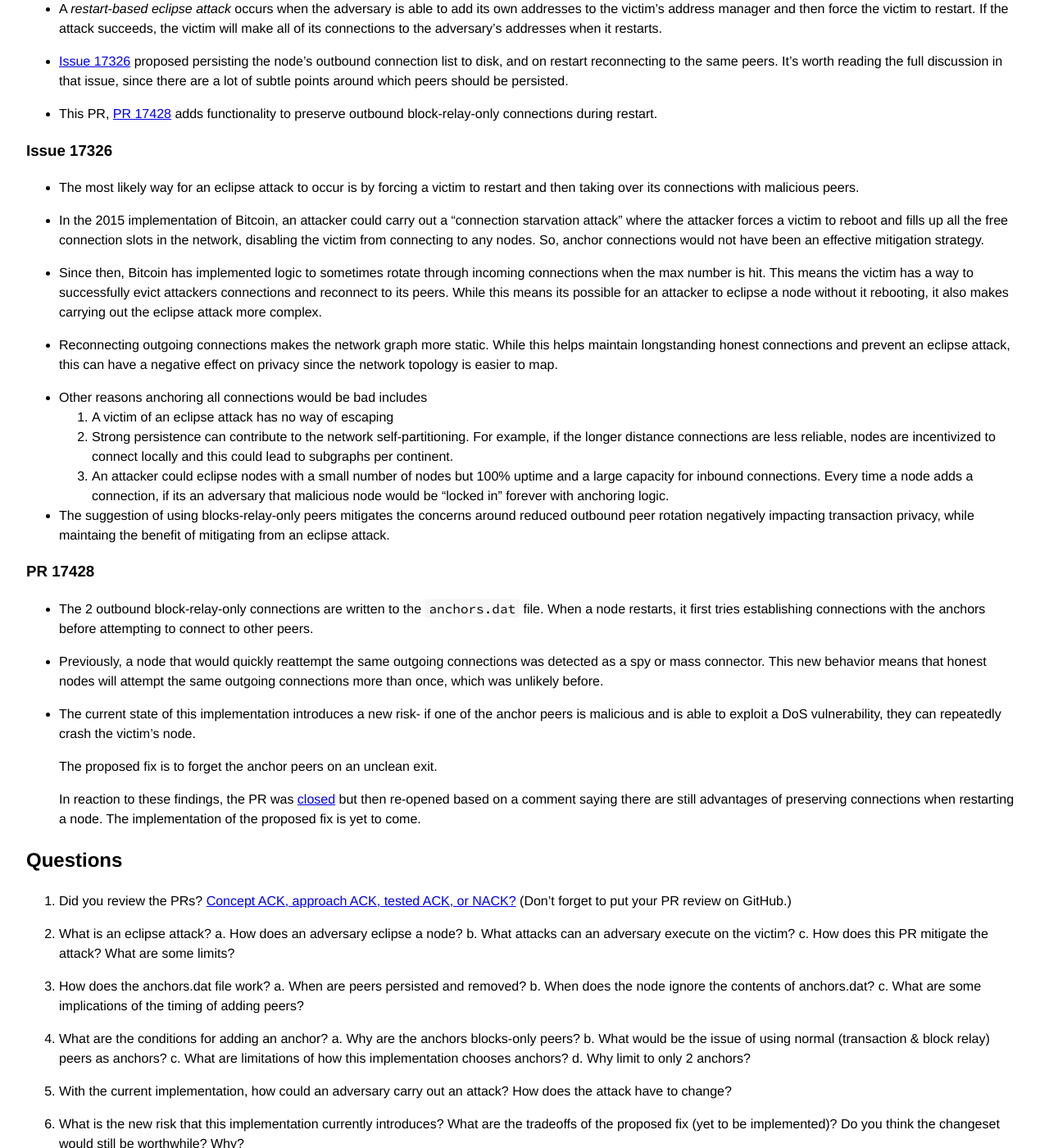
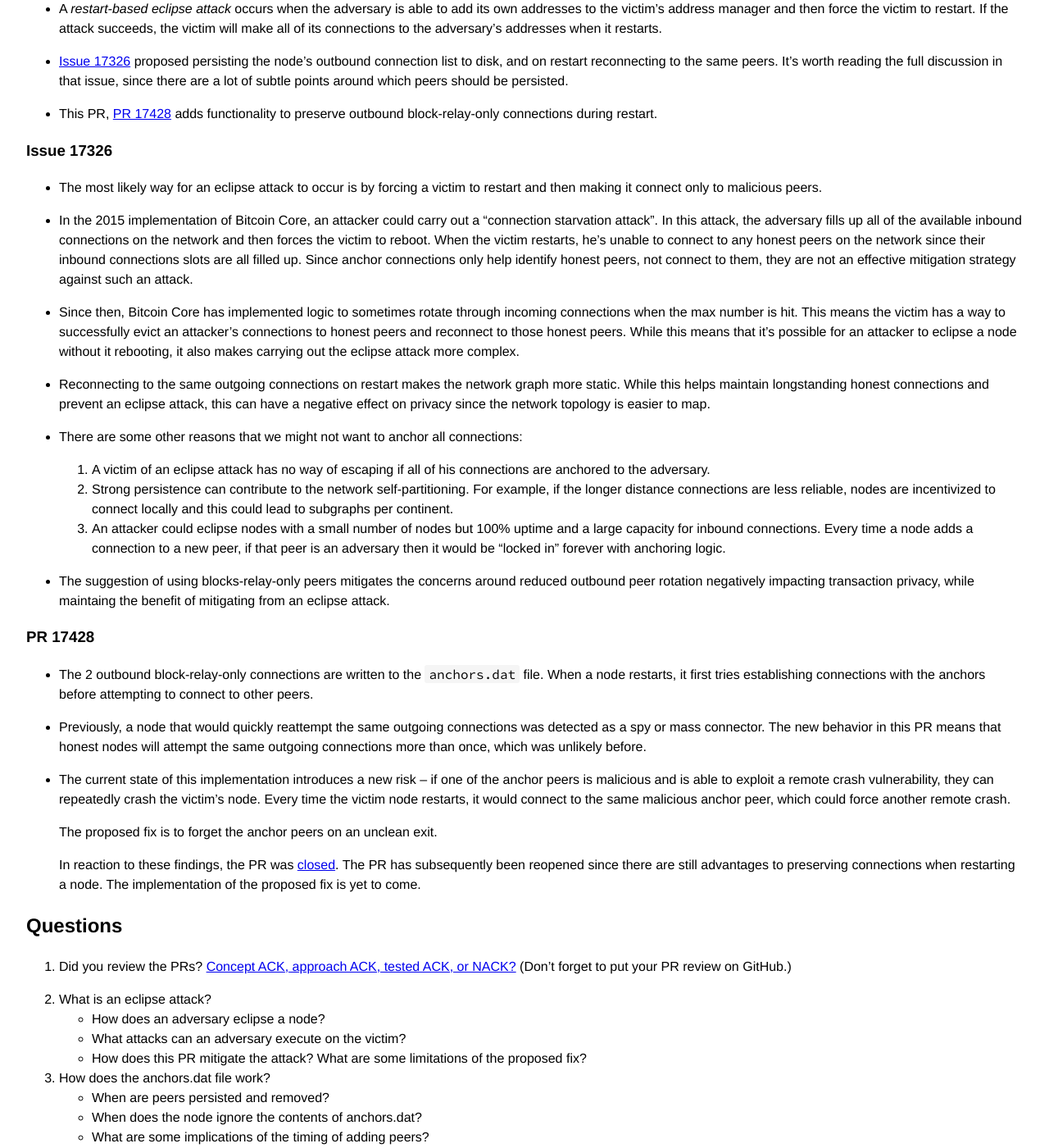
Before and after one commit to bitcoin-core-review-club/website, a Jekyll site: the page built from _posts/2020-02-26-#17428.md, in a window 1280 px wide and 1400 px high, scrolled down 664 px. Shown: the whole window at 82% size. Built offline with Jekyll 4.4.1, drawn with Linux system fonts in a browser that asks for light colours; some of the changed text lies outside the part shown.

Commit message:
Nits for n17428 notes

```diff
--- a/_posts/2020-02-26-#17428.md
+++ b/_posts/2020-02-26-#17428.md
@@ -12,7 +12,7 @@
 
 ## Notes
 
-An eclipse attack is when an attacker is able to isolate a node from all honest
+An _eclipse attack_ is when an attacker is able to isolate a node from all honest
 peers.
 
 This PR seeks to mitigate a specific type of eclipse attack by introducing
@@ -51,61 +52,70 @@
   restart.
 
 ### Issue 17326
+
 - The most likely way for an eclipse attack to occur is by forcing a victim
-  to restart and then taking over its connections with malicious peers.
+  to restart and then making it connect only to malicious peers.
 
-- In the 2015 implementation of Bitcoin, an attacker could carry out a
-  "connection starvation attack" where the attacker forces a victim to reboot and fills up all the free
-  connection slots in the network, disabling the victim from connecting to any
-  nodes. So, anchor connections would not have been an effective mitigation
-  strategy.
+- In the 2015 implementation of Bitcoin Core, an attacker could carry out a
+  "connection starvation attack". In this attack, the adversary fills up
+  all of the available inbound connections on the network and then forces
+  the victim to reboot. When the victim restarts, he's unable to connect to
+  any honest peers on the network since their inbound connections slots are
+  all filled up. Since anchor connections only help identify honest peers, not
+  connect to them, they are not an effective mitigation strategy against such an
+  attack.
 
-- Since then, Bitcoin has implemented logic to sometimes rotate through
+- Since then, Bitcoin Core has implemented logic to sometimes rotate through
   incoming connections when the max number is hit. This means the victim has a
-  way to successfully evict attackers connections and reconnect to its peers.
-  While this means its possible for an attacker to eclipse a node without it
-  rebooting, it also makes carrying out the eclipse attack more complex.
+  way to successfully evict an attacker's connections to honest peers and
+  reconnect to those honest peers.  While this means that it's possible for an
+  attacker to eclipse a node without it rebooting, it also makes carrying out the
+  eclipse attack more complex.
 
-- Reconnecting outgoing connections makes the network graph more static. While
+- Reconnecting to the same outgoing connections on restart makes the network graph more static. While
   this helps maintain longstanding honest connections and prevent an eclipse
   attack, this can have a negative effect on privacy since the network topology
   is easier to map.
 
-- Other reasons anchoring all connections would be bad includes
-1. A victim of an eclipse attack has no way of escaping
-2. Strong persistence can contribute to the network self-partitioning. For example, if the longer
-  distance connections are less reliable, nodes are incentivized to connect
-  locally and this could lead to subgraphs per continent.
-3. An attacker could eclipse nodes with a small number of nodes but 100% uptime
-  and a large capacity for inbound connections. Every time a node adds a
-  connection, if its an adversary that malicious node would be "locked in"
-  forever with anchoring logic.
+- There are some other reasons that we might not want to anchor all connections:
+
+    1. A victim of an eclipse attack has no way of escaping if all of his connections
+       are anchored to the adversary.
+    2. Strong persistence can contribute to the network self-partitioning. For
+       example, if the longer distance connections are less reliable, nodes are
+       incentivized to connect locally and this could lead to subgraphs per continent.
+    3. An attacker could eclipse nodes with a small number of nodes but 100% uptime
+       and a large capacity for inbound connections. Every time a node adds a
+       connection to a new peer, if that peer is an adversary then it would be "locked in"
+       forever with anchoring logic.
 
 - The suggestion of using blocks-relay-only peers mitigates the concerns around
   reduced outbound peer rotation negatively impacting transaction privacy,
   while maintaing the benefit of mitigating from an eclipse attack.
 
 ### PR 17428
+
 - The 2 outbound block-relay-only connections are written to the `anchors.dat`
   file. When a node restarts, it first tries establishing connections with the
   anchors before attempting to connect to other peers.
 
 - Previously, a node that would quickly reattempt the same outgoing connections
-  was detected as a spy or mass connector. This new behavior means that honest
+  was detected as a spy or mass connector. The new behavior in this PR means that honest
   nodes will attempt the same outgoing connections more than once, which was
   unlikely before.
 
-- The current state of this implementation introduces a new risk- if one of the
-  anchor peers is malicious and is able to exploit a DoS vulnerability, they
-  can repeatedly crash the victim's node.
+- The current state of this implementation introduces a new risk -- if one of the
+  anchor peers is malicious and is able to exploit a remote crash vulnerability, they
+  can repeatedly crash the victim's node. Every time the victim node restarts,
+  it would connect to the same malicious anchor peer, which could force another
+  remote crash.
 
   The proposed fix is to forget the anchor peers on an unclean exit.
 
-  In reaction to these findings, the PR was [closed](https://github.com/bitcoin/bitcoin/pull/17428#issuecomment-583737058)
-  but then re-opened based on a comment saying there are still advantages of
+  In reaction to these findings, the PR was [closed](https://github.com/bitcoin/bitcoin/pull/17428#issuecomment-583737058).
+  The PR has subsequently been reopened since there are still advantages to
   preserving connections when restarting a node. The implementation of the
   proposed fix is yet to come.
-
 
 ## Questions
 
@@ -114,24 +124,25 @@
 (Don't forget to put your PR review on GitHub.)
 
 2. What is an eclipse attack?
-  a. How does an adversary eclipse a node?
-  b. What attacks can an adversary execute on the victim?
-  c. How does this PR mitigate the attack? What are some limits?
+  - How does an adversary eclipse a node?
+  - What attacks can an adversary execute on the victim?
+  - How does this PR mitigate the attack? What are some limitations of the proposed fix?
 
 3. How does the anchors.dat file work?
-  a. When are peers persisted and removed?
-  b. When does the node ignore the contents of anchors.dat?
-  c. What are some implications of the timing of adding peers?
+  - When are peers persisted and removed?
+  - When does the node ignore the contents of anchors.dat?
+  - What are some implications of the timing of adding peers?
 
 4. What are the conditions for adding an anchor?
-  a. Why are the anchors blocks-only peers?
-  b. What would be the issue of using normal (transaction & block relay) peers
-  as anchors?
-  c. What are limitations of how this implementation chooses anchors?
-  d. Why limit to only 2 anchors?
+  - Why do we only consider adding blocks-only peers as anchor peers?
+  - What would be the issue of using normal (transaction & block relay) peers
+    as anchors?
+  - What are limitations of how this implementation chooses anchors?
+  - Why limit to only 2 anchors?
 
-5. With the current implementation, how could an adversary carry out an attack?
-   How does the attack have to change?
+5. With the current implementation of this PR, how could an adversary carry out
+   an attack? How is this different from what an attacker would have to do
+   currently?
 
 6. What is the new risk that this implementation currently introduces? What are
    the tradeoffs of the proposed fix (yet to be implemented)? Do you think the
```
Also changed, not shown: other parts of _posts/2020-02-26-#17428.md (+3 -2 lines).
